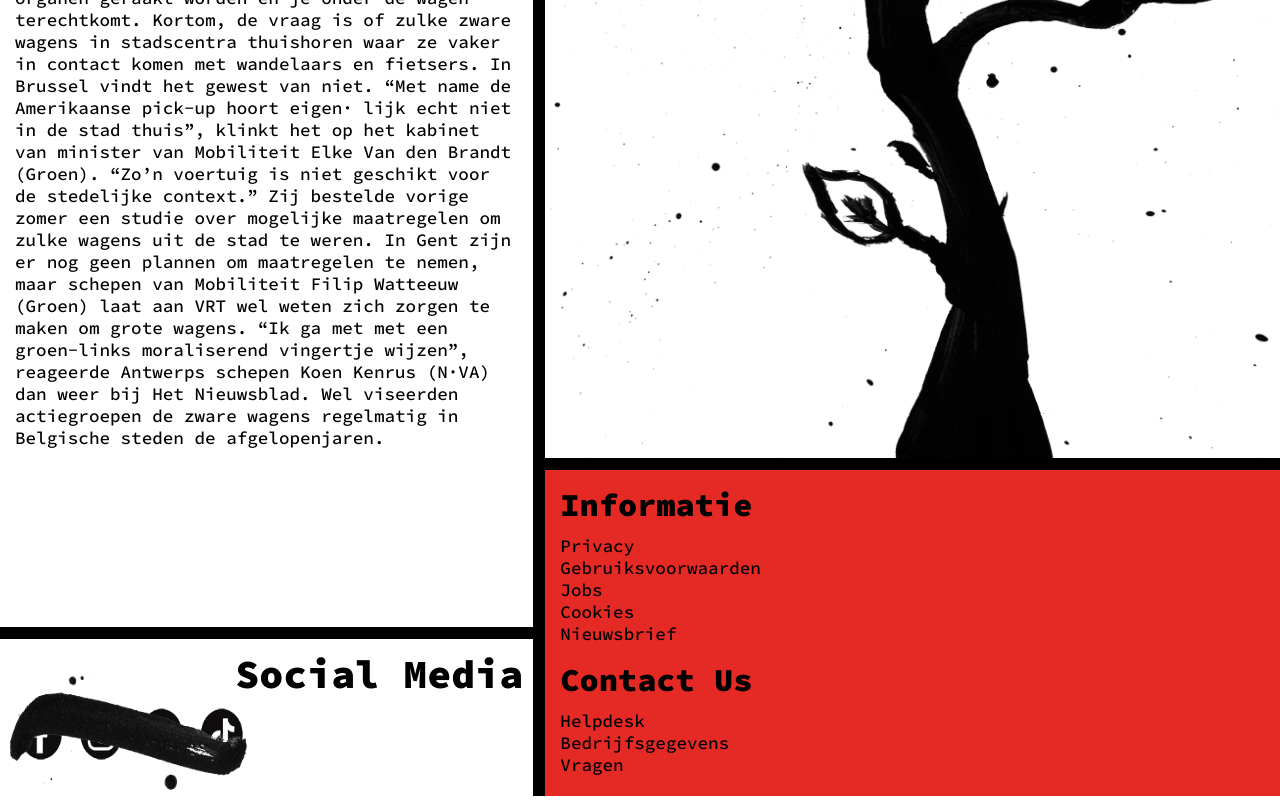
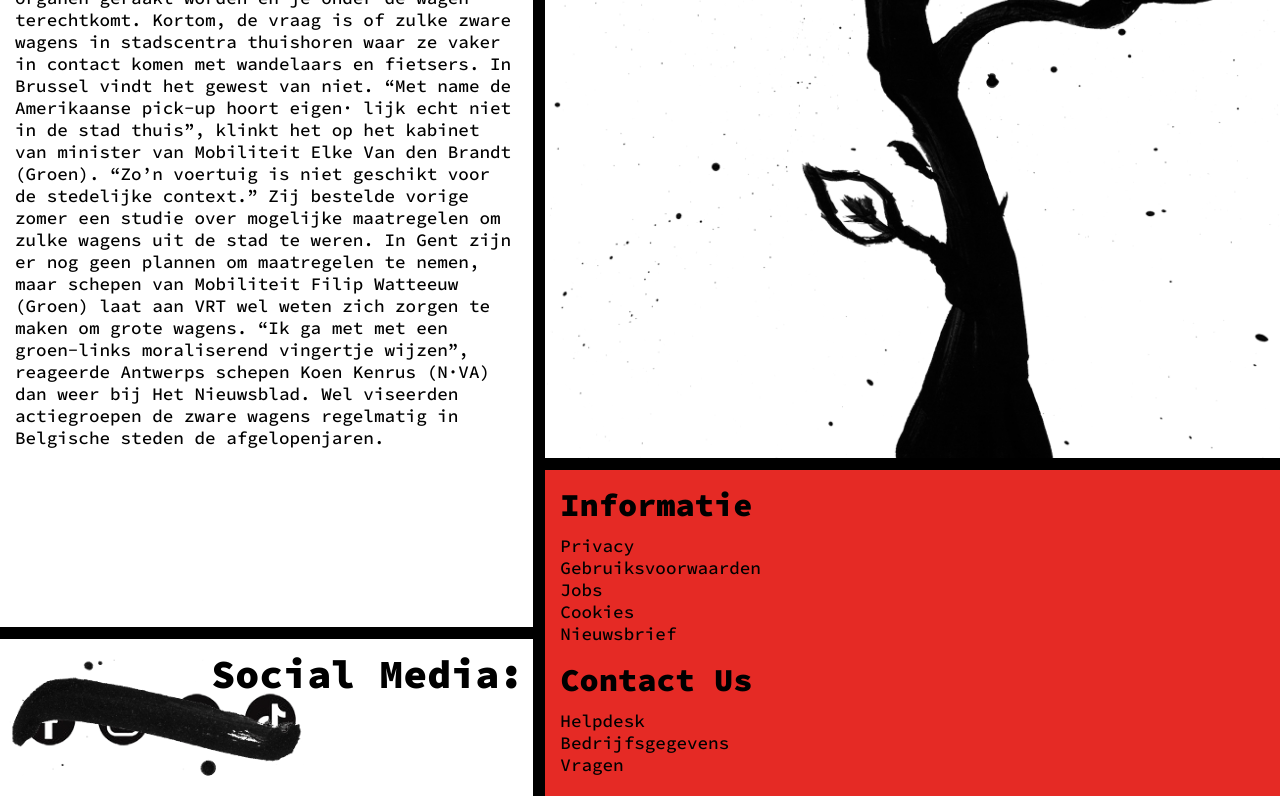
Before and after one commit to Matthias-cell/GIT-Matthias, a plain HTML site: page artikel.html in a window 1280 px wide. Shown: the part 2917-3717 px from the top of the page. Drawn offline with Linux system fonts and the light colour scheme.

Commit message:
werkt niet

```diff
--- a/artikel.html
+++ b/artikel.html
@@ -80,7 +80,7 @@
             <img src="./images/plant-1500px.png" alt="plant" class="plant2-img">
         </div>
         <div class="social">
-            <p>Social Media</p>
+            <p>Social Media:</p>
         </div>
         <div class="social-pictures">
             <img src="./images/social-media.png" alt="social media icons" class="social-icons" loading="lazy">
--- a/css/style-artikel.css
+++ b/css/style-artikel.css
@@ -491,14 +491,15 @@ q {
 
     .social-pictures {
         grid-column-start: 1;
-        grid-column-end: 4;
+        grid-column-end: 6;
         grid-row-start: 43;
         grid-row-end: 45;
-        padding-top: 10px;
+        padding-top: 30px;
     }
 
     .social-icons {
-        height: 100%;
+        padding-top: 0px;
+        height: 90%;
     }
 
     .vervuiling-titel {
--- a/css/style.css
+++ b/css/style.css
@@ -768,4 +768,9 @@ div{
         font-size: 3rem;
         padding-top: 0;
     }
+
+    .social-icons {
+         padding: 0;
+         height: 90%;
+    }
 }
```
Also changed, not shown: index.html (+1 -1 lines).
